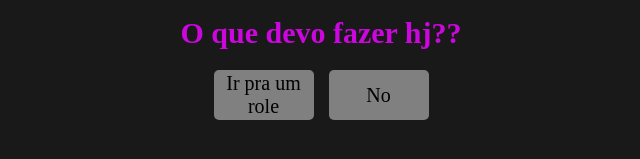
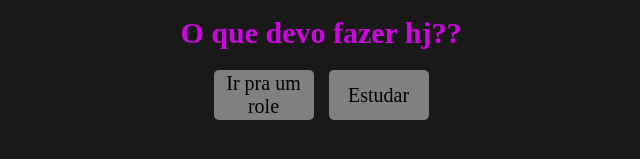
Before and after one commit to PeedroHAlmeida/SimOuNao, a plain HTML site: page index.html in a window 1280 px wide. Shown: the part 217-376 px from the top of the page, 319-959 px from the left. Drawn offline with Linux system fonts and the light colour scheme.

```diff
--- a/index.html
+++ b/index.html
@@ -14,7 +14,7 @@
             <h1>O que devo fazer hj??</h1>
             <div class="buttons-container">
                 <a href="https://meucerebro.com/beneficios-das-festas-para-o-seu-cerebro-7-razoes-cientificas-para-participar-de-uma-festa-ocasionalmente/">Ir pra um role</a>
-                <a id="no">No</a>
+                <a id="no">Estudar</a>
             </div>
         </div>
     </body>
```
